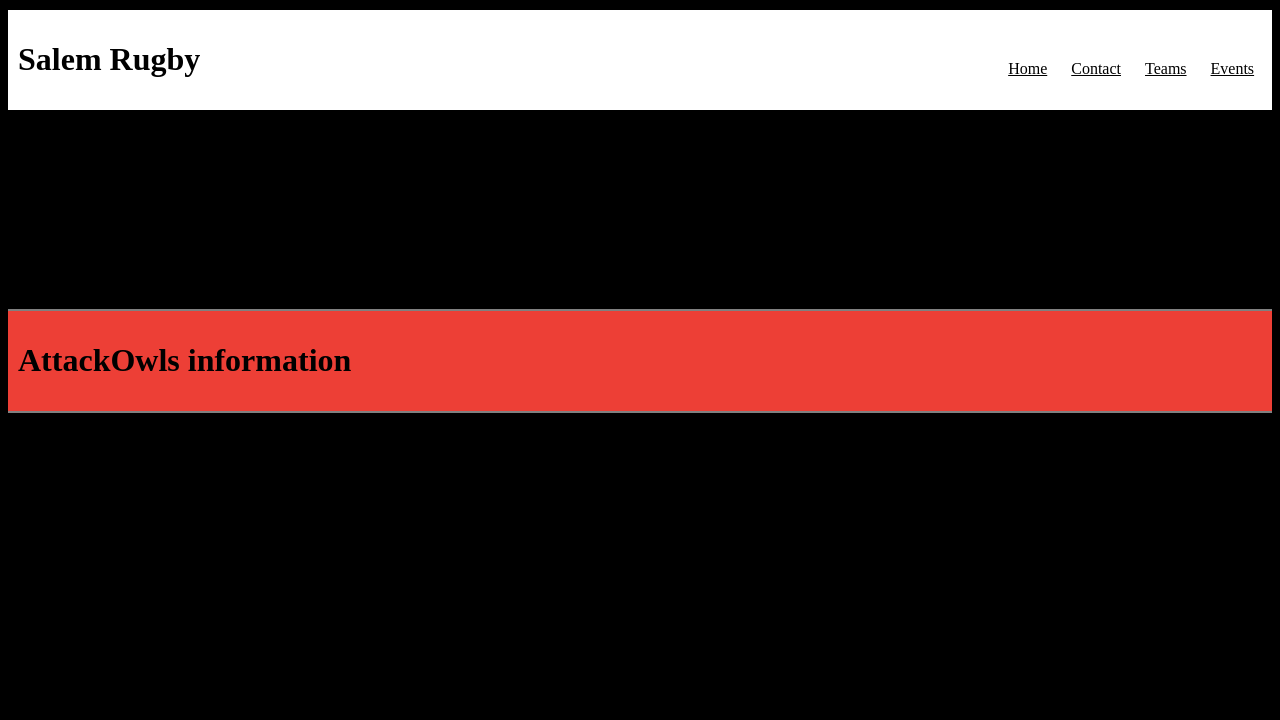
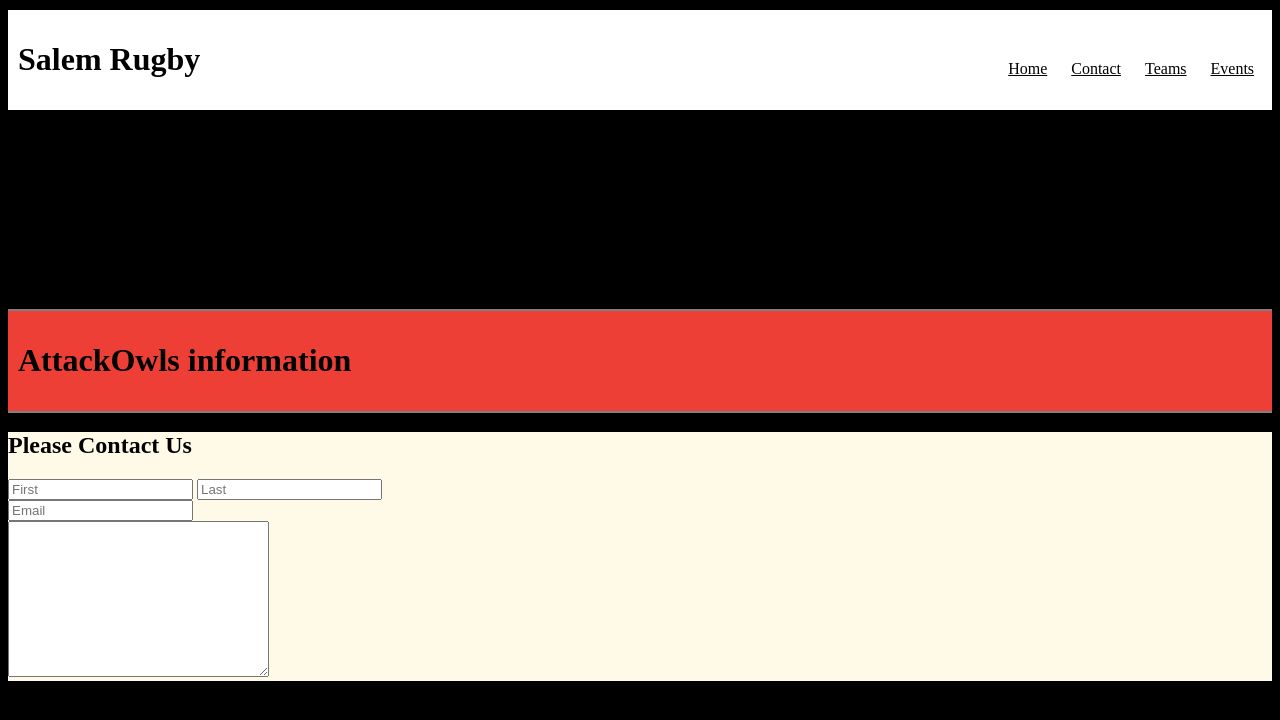
Before and after one commit to AlexGarcia2/capstone, a React app: page /#/Teams in a window 1280 px wide. Shown: the top 720 px of the page. Built offline with nearby package versions, Linux system fonts and the light colour scheme.

Commit message:
add basic form for contact

```diff
--- a/src/components/Contact.jsx
+++ b/src/components/Contact.jsx
@@ -1,10 +1,27 @@
 import React from 'react';
+
+const card={
+  backgroundColor:'#fff9e7'
+}
 
 
 function Contact(){
   return (
-    <div>
-        HELLO
+    <div style={card}>
+      <form action="">
+          <div>
+            <h2>Please Contact Us</h2>
+          </div>
+          <div>
+            <input type="text" placeholder="First"/>  <input type="text" placeholder="Last"/>
+          </div>
+          <div>
+          <input type="text" placeholder="Email"/>
+          </div>
+          <div>
+            <textarea name="" id="" cols="30" rows="10"></textarea>
+          </div>
+        </form>
     </div>
   );
 }
```
